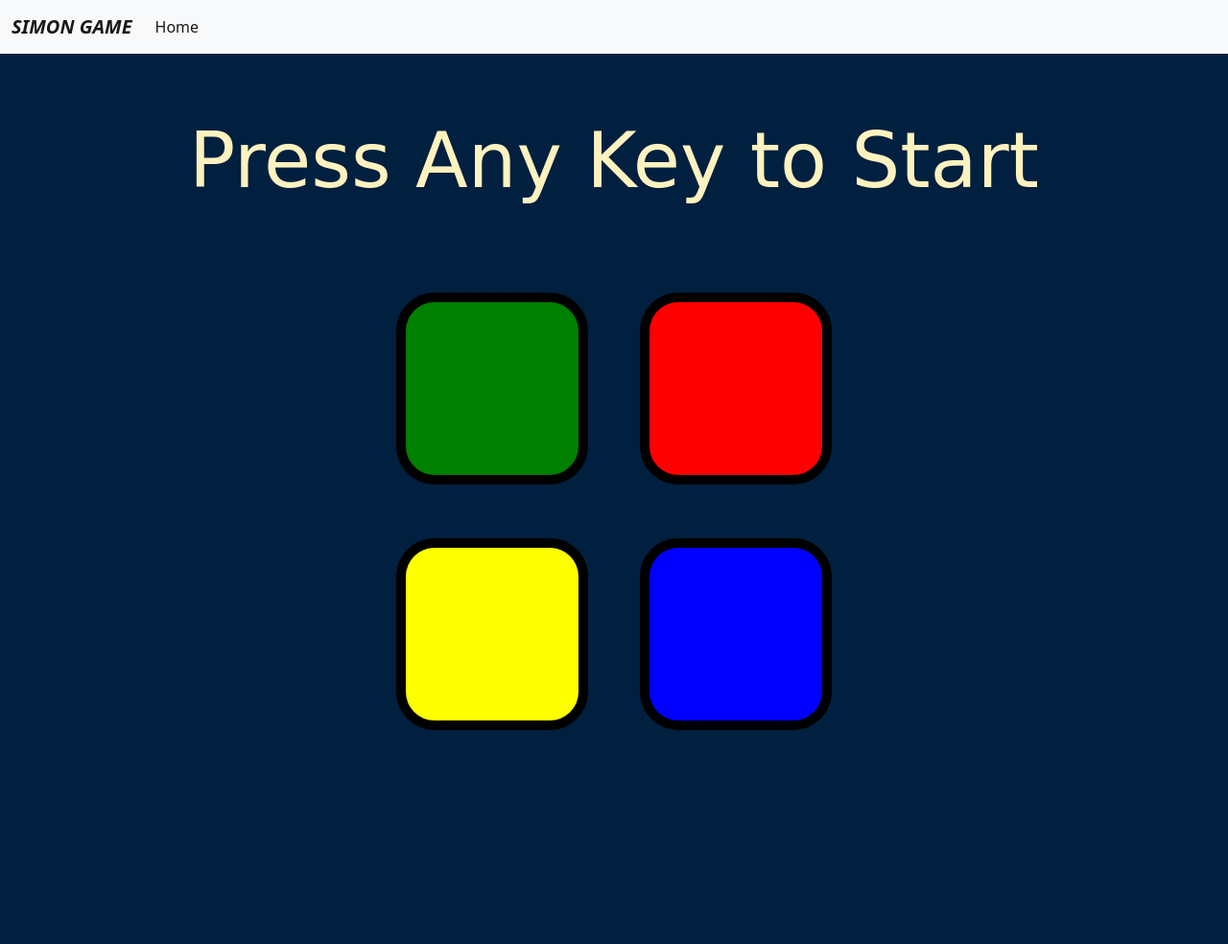
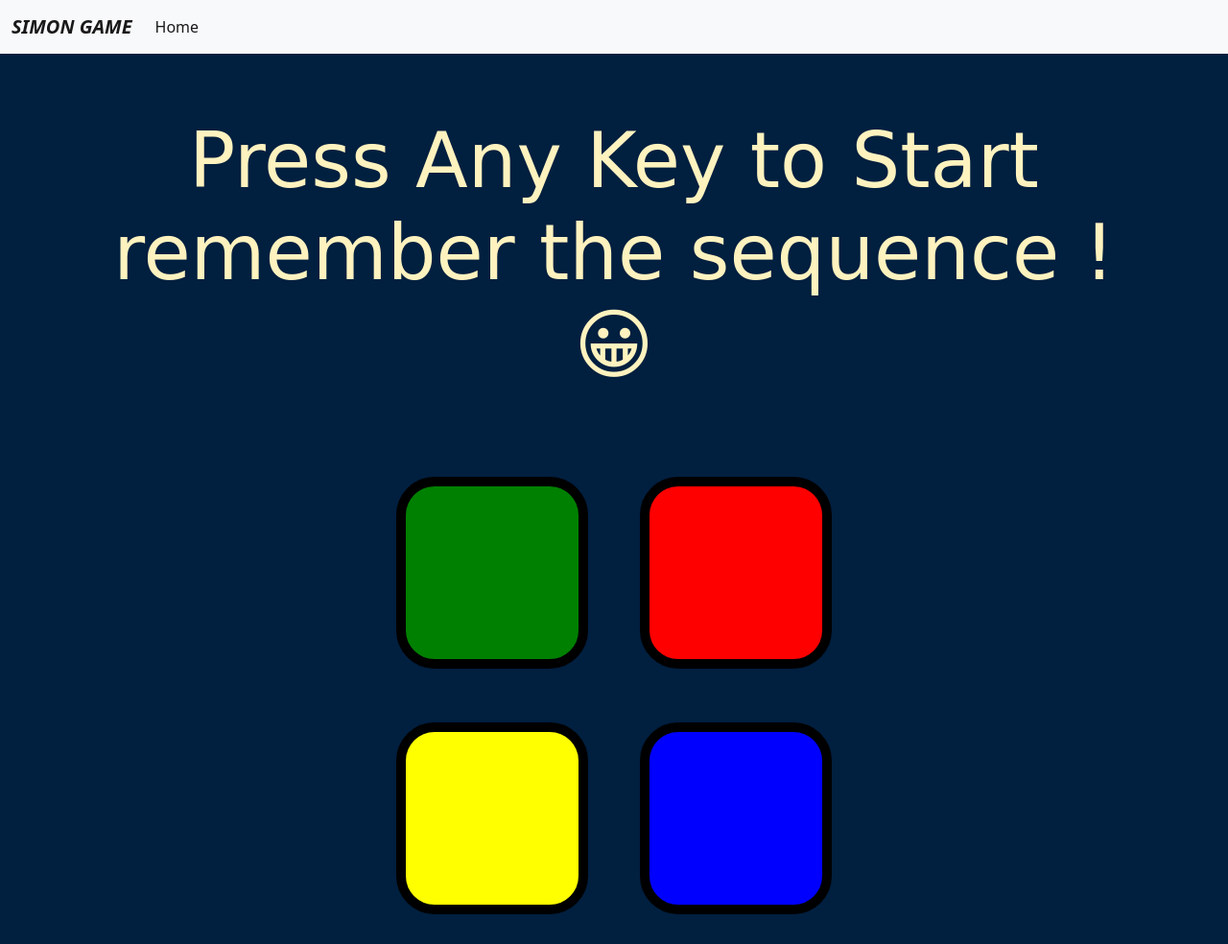
Before and after one commit to GauravJain9/SimonGame, a plain HTML site: page index.html in a window 1280 px wide. Shown: the whole page at 96% size. Before the commit the page ends 800 px from the top, so only its background shows below. Drawn offline with nearby package versions, Linux system fonts and the light colour scheme; a web font is replaced by a local one.

Commit message:
Update index.html

```diff
--- a/index.html
+++ b/index.html
@@ -32,7 +32,7 @@
     </div>
   </div>
 </nav>
-  <h1 id="level-title">Press Any Key to Start</h1>
+  <h1 id="level-title">Press Any Key to Start remember the sequence ! 😀</h1>
   <div class="container">
     <div lass="row1">
 
```
